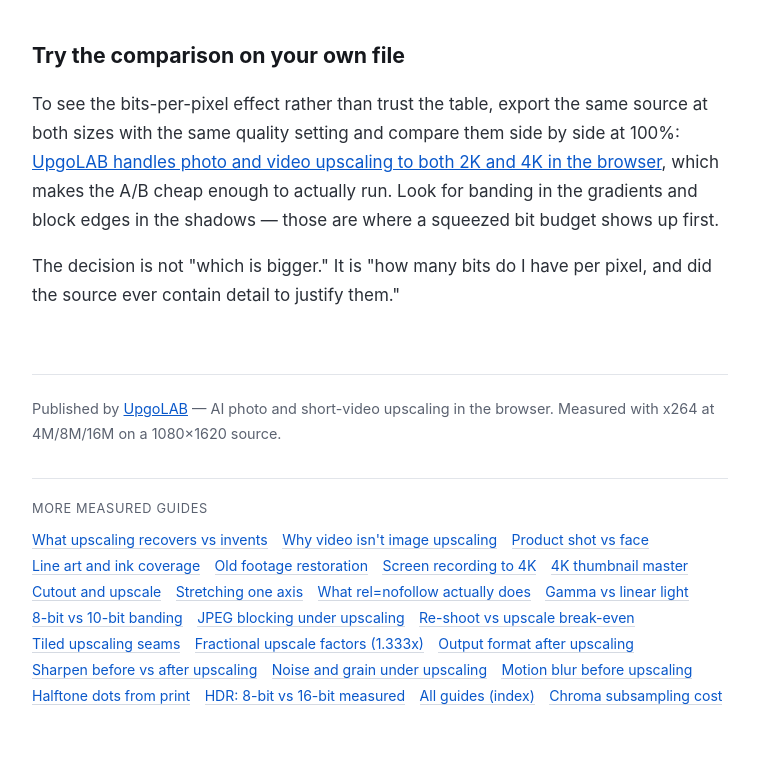
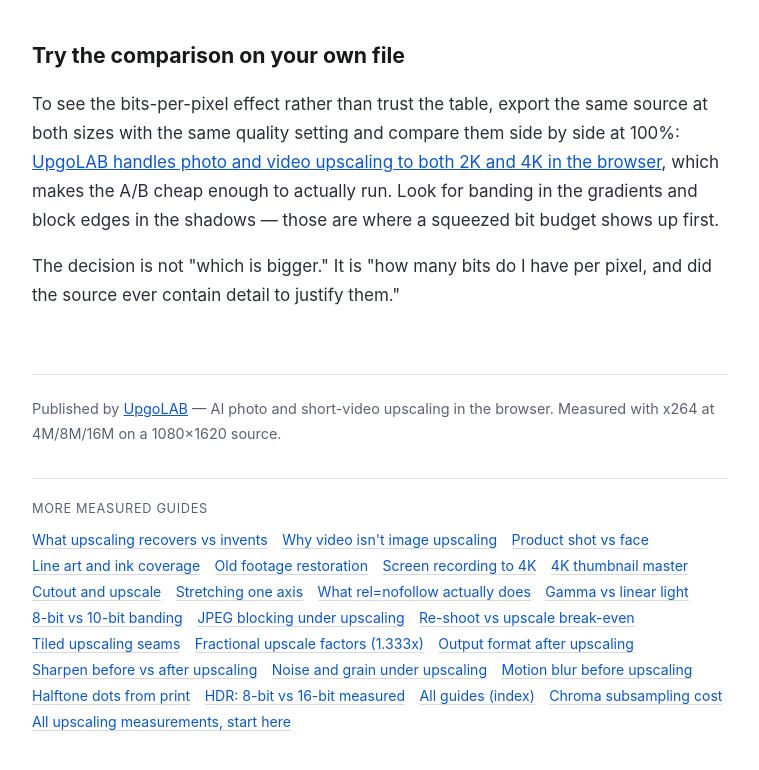
Before and after one commit to celticgemini001/upgolab-2k-vs-4k-decision, a plain HTML site: page index.html in a window 1280 px wide. Shown: the part 8727-9497 px from the top of the page, without its empty margins (260-1019 px from the left). Drawn offline with Linux system fonts and the light colour scheme.

Commit message:
Link the cluster root from the sister nav: the root had 0 inbound internal links while each guide had 24, so Google reported 'Referring page: None detected' for it

```diff
--- a/index.html
+++ b/index.html
@@ -411,6 +411,7 @@ in the browser. Measured with x264 at 4M/8M/16M on a 1080×1620 source.
   <li><a href="https://celticgemini001.github.io/upgolab-hdr-upscaling-bit-depth/">HDR: 8-bit vs 16-bit measured</a></li>
   <li><a href="https://celticgemini001.github.io/upgolab-tools/">All guides (index)</a></li>
   <li><a href="https://celticgemini001.github.io/upgolab-chroma-subsampling/">Chroma subsampling cost</a></li>
+  <li><a href="https://celticgemini001.github.io/">All upscaling measurements, start here</a></li>
 </ul>
 </nav>
 </footer>
```
